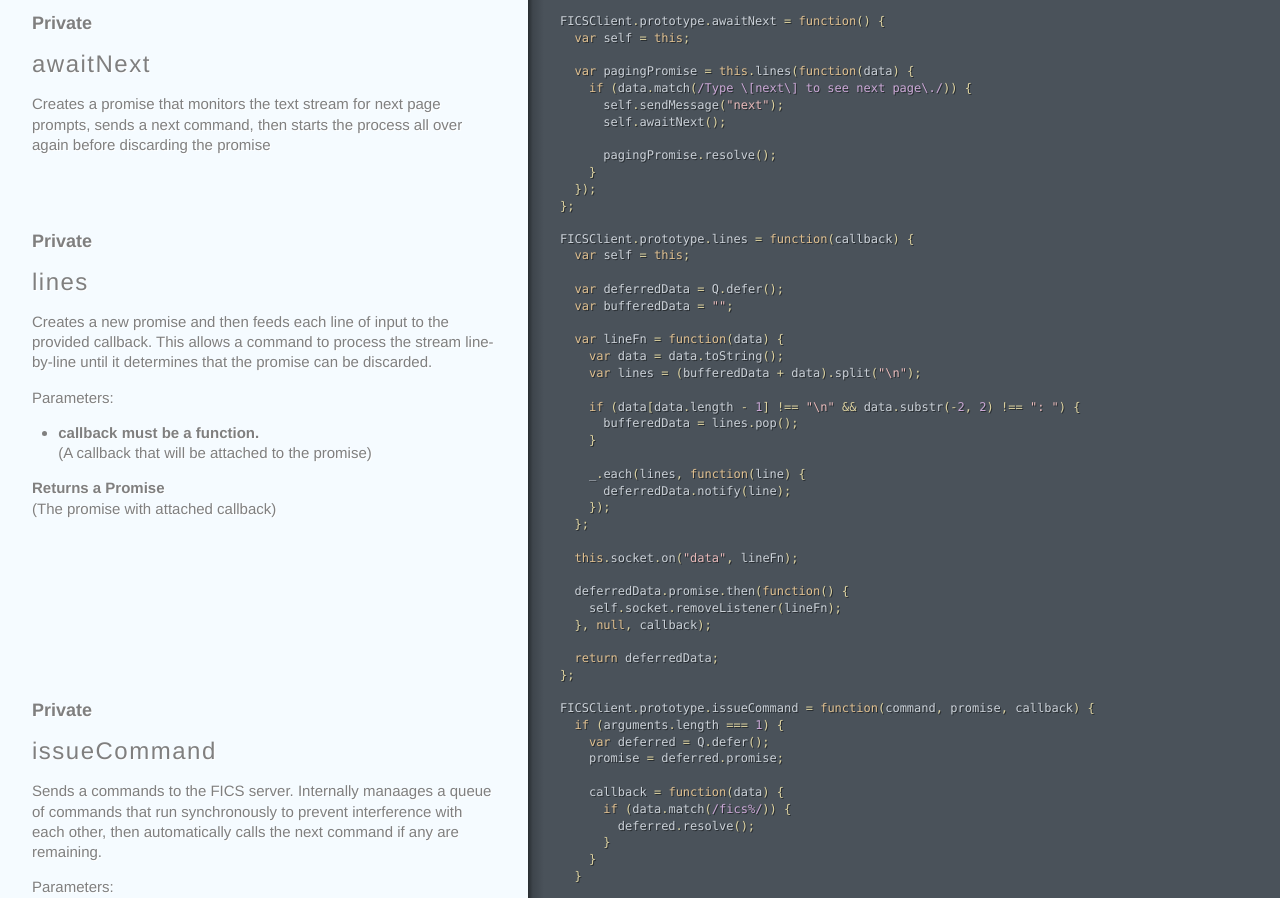
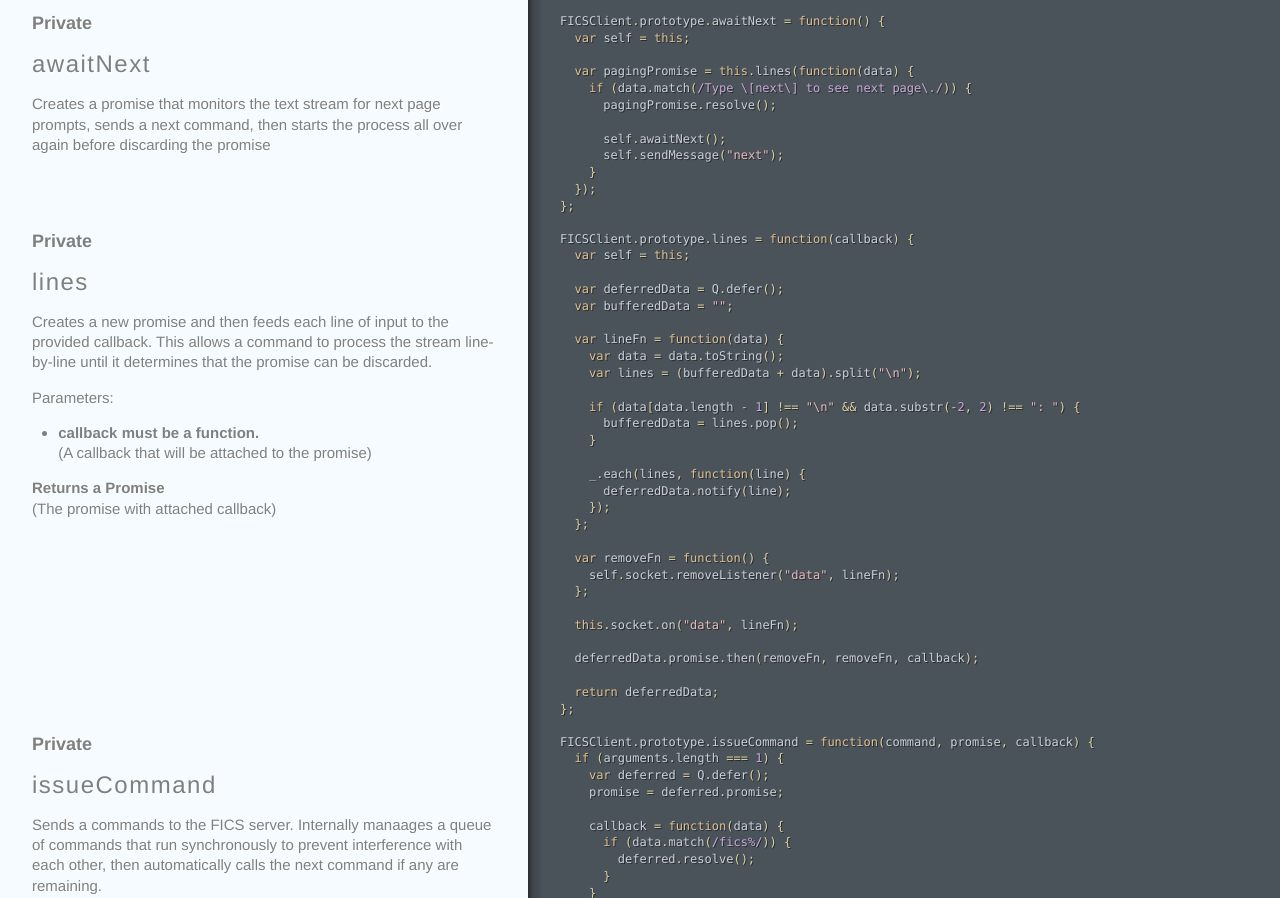
Before and after one commit to sonnym/fics, a plain HTML site: page index.html in a window 1280 px wide. Shown: the part 2239-3137 px from the top of the page. Drawn offline with Linux system fonts and the light colour scheme.

Commit message:
Generated documentation for 015831f825a4ac7dc70a886d7fb591bad5a52e63

```diff
--- a/index.html
+++ b/index.html
@@ -176,10 +176,10 @@ the promise</p></div></div><div class="code"><div class="wrapper"><span class="n
 
   <span class="kd">var</span> <span class="nx">pagingPromise</span> <span class="o">=</span> <span class="k">this</span><span class="p">.</span><span class="nx">lines</span><span class="p">(</span><span class="kd">function</span><span class="p">(</span><span class="nx">data</span><span class="p">)</span> <span class="p">{</span>
     <span class="k">if</span> <span class="p">(</span><span class="nx">data</span><span class="p">.</span><span class="nx">match</span><span class="p">(</span><span class="sr">/Type \[next\] to see next page\./</span><span class="p">))</span> <span class="p">{</span>
+      <span class="nx">pagingPromise</span><span class="p">.</span><span class="nx">resolve</span><span class="p">();</span>
+
+      <span class="nx">self</span><span class="p">.</span><span class="nx">awaitNext</span><span class="p">();</span>
       <span class="nx">self</span><span class="p">.</span><span class="nx">sendMessage</span><span class="p">(</span><span class="s2">&quot;next&quot;</span><span class="p">);</span>
-      <span class="nx">self</span><span class="p">.</span><span class="nx">awaitNext</span><span class="p">();</span>
-
-      <span class="nx">pagingPromise</span><span class="p">.</span><span class="nx">resolve</span><span class="p">();</span>
     <span class="p">}</span>
   <span class="p">});</span>
 <span class="p">};</span></div></div></div><div class="segment"><div class="comments doc-section doc-section-private"><div class="wrapper"><p><span class='doc-section-header'>Private</span></p>
@@ -215,11 +215,13 @@ determines that the promise can be discarded.</p>
     <span class="p">});</span>
   <span class="p">};</span>
 
+  <span class="kd">var</span> <span class="nx">removeFn</span> <span class="o">=</span> <span class="kd">function</span><span class="p">()</span> <span class="p">{</span>
+    <span class="nx">self</span><span class="p">.</span><span class="nx">socket</span><span class="p">.</span><span class="nx">removeListener</span><span class="p">(</span><span class="s2">&quot;data&quot;</span><span class="p">,</span> <span class="nx">lineFn</span><span class="p">);</span>
+  <span class="p">};</span>
+
   <span class="k">this</span><span class="p">.</span><span class="nx">socket</span><span class="p">.</span><span class="nx">on</span><span class="p">(</span><span class="s2">&quot;data&quot;</span><span class="p">,</span> <span class="nx">lineFn</span><span class="p">);</span>
 
-  <span class="nx">deferredData</span><span class="p">.</span><span class="nx">promise</span><span class="p">.</span><span class="nx">then</span><span class="p">(</span><span class="kd">function</span><span class="p">()</span> <span class="p">{</span>
-    <span class="nx">self</span><span class="p">.</span><span class="nx">socket</span><span class="p">.</span><span class="nx">removeListener</span><span class="p">(</span><span class="nx">lineFn</span><span class="p">);</span>
-  <span class="p">},</span> <span class="kc">null</span><span class="p">,</span> <span class="nx">callback</span><span class="p">);</span>
+  <span class="nx">deferredData</span><span class="p">.</span><span class="nx">promise</span><span class="p">.</span><span class="nx">then</span><span class="p">(</span><span class="nx">removeFn</span><span class="p">,</span> <span class="nx">removeFn</span><span class="p">,</span> <span class="nx">callback</span><span class="p">);</span>
 
   <span class="k">return</span> <span class="nx">deferredData</span><span class="p">;</span>
 <span class="p">};</span></div></div></div><div class="segment"><div class="comments doc-section doc-section-private"><div class="wrapper"><p><span class='doc-section-header'>Private</span></p>
```
